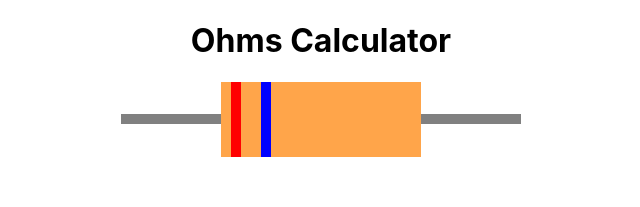
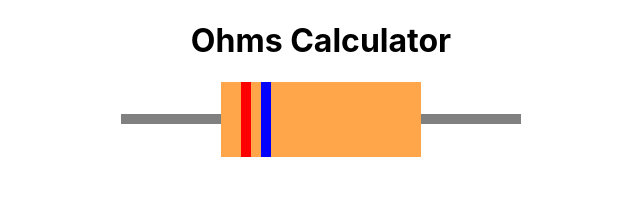
Before and after one commit to arturordz3000/ohmcalculator, a React (Create React App) app in the folder ohm-calculator/: page / in a window 1280 px wide. Shown: the top 207 px of the page, without its empty margins (319-959 px from the left). Built offline with nearby package versions, Linux system fonts and the light colour scheme.

Commit message:
Adding tooltip to the resistor bands

```diff
--- a/ohm-calculator/src/components/Resistor/Resistor.js
+++ b/ohm-calculator/src/components/Resistor/Resistor.js
@@ -6,8 +6,7 @@ function Resistor(props) {
 
     for (const [index, value] of bandsConfiguration.entries()) {
         const configuration = value;
-        console.log(configuration.position);
-        bands.push(<div key={index} className="Resistor-band" style={{ left: configuration.position, backgroundColor: configuration.selectedColor.color }}></div>);
+        bands.push(<div key={index} title={configuration.selectedColor.value.description} className="Resistor-band" style={{ left: configuration.position, backgroundColor: configuration.selectedColor.color }}></div>);
     }
 
     return (
--- a/ohm-calculator/src/pages/MainPage/MainPage.js
+++ b/ohm-calculator/src/pages/MainPage/MainPage.js
@@ -4,8 +4,8 @@ import BandColorConfiguration from '../../models/BandColorConfiguration';
 
 function MainPage() {
     const bandsConfiguration = [
-        new BandColorConfiguration('First band', [{color: '#ff0000', value: 1}], '10px'),
-        new BandColorConfiguration('Second band', [{color: '#0000ff', value: 1}], '30px'),
+        new BandColorConfiguration('First band', [{color: '#ff0000', value: { description: '1', number: 1 }}], '20px'),
+        new BandColorConfiguration('Second band', [{color: '#0000ff', value: { description: '10KΩ', number: 10000 }}], '30px'),
     ];
 
     return (
```
